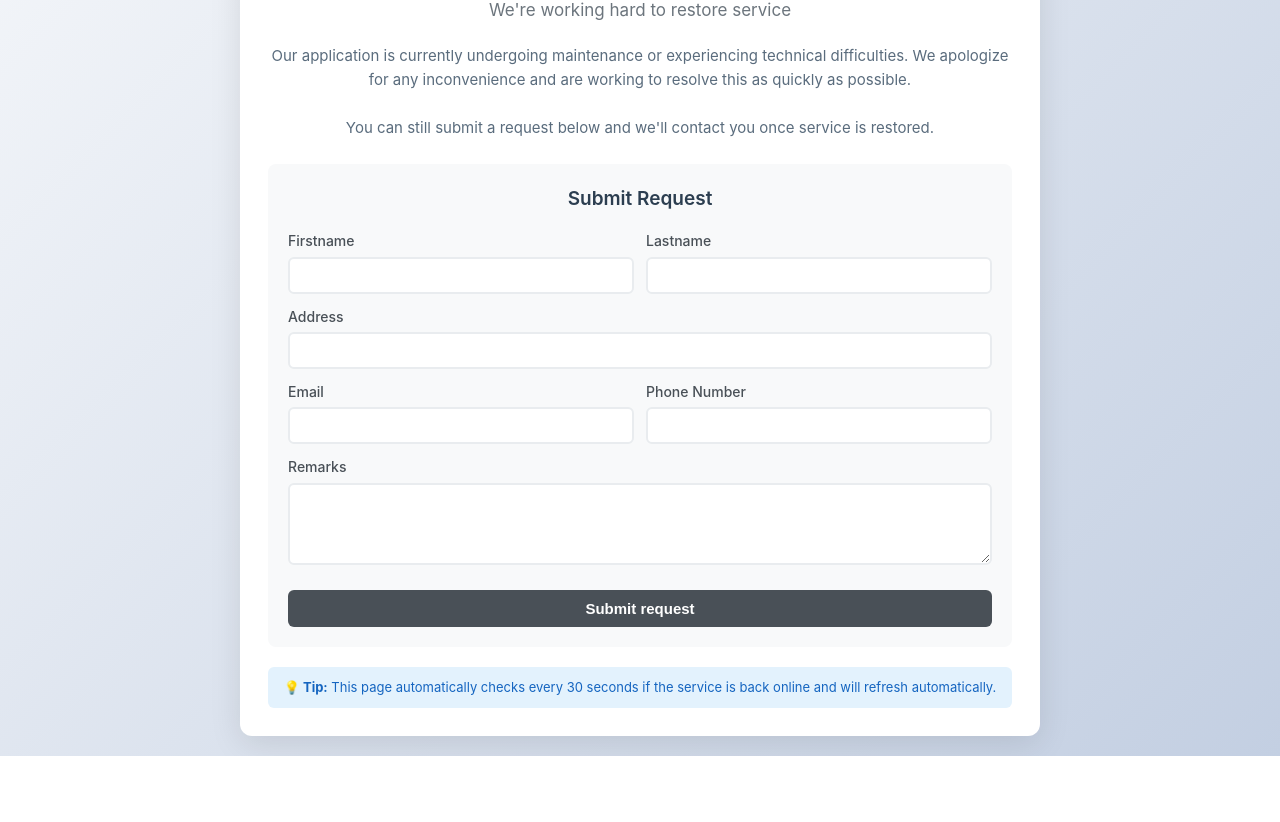
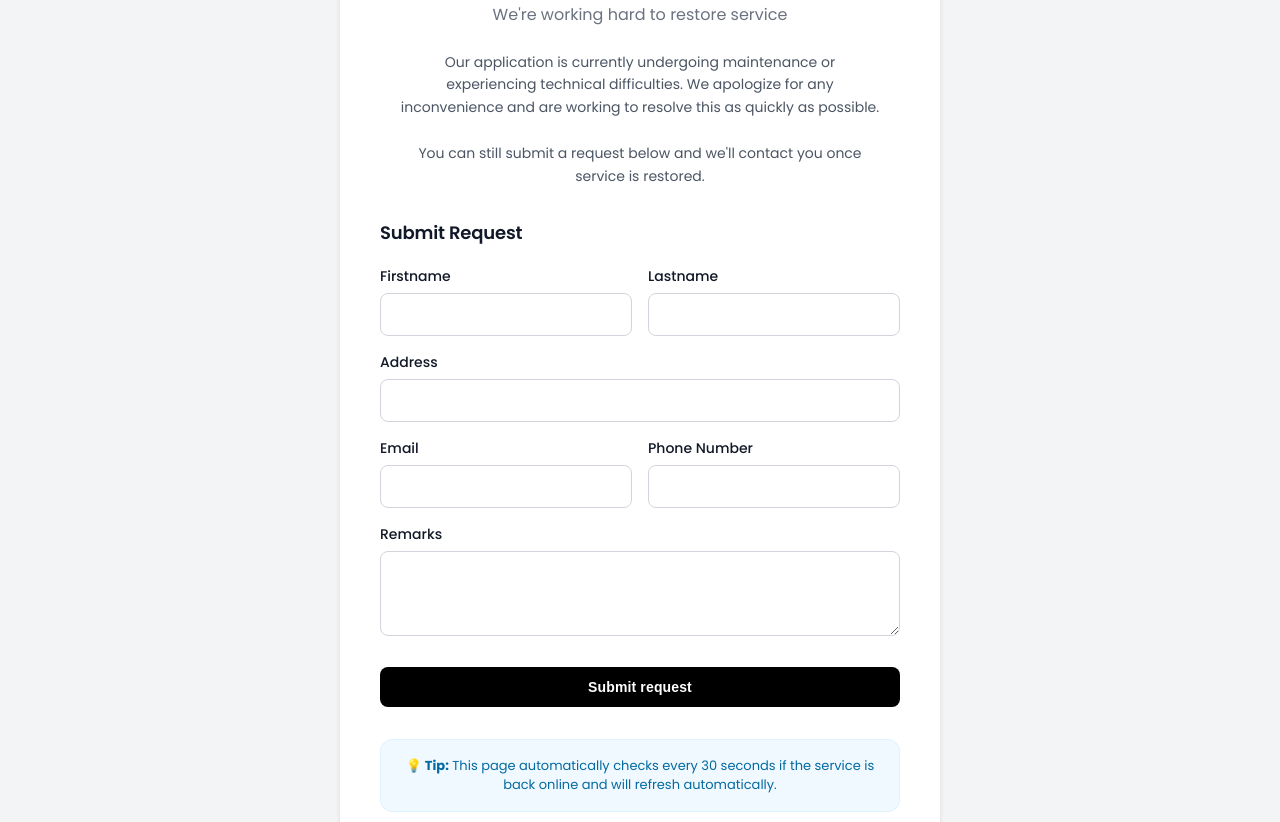
Before and after one commit to HomeZeroTech/Widget, a website: page Acceptance/offline.html in a window 1280 px wide. Shown: the part 185-1007 px from the top of the page. Before the commit the page ends 941 px from the top, so only its background shows below. Drawn offline with nearby package versions, Linux system fonts and the light colour scheme.

Commit message:
update styling

```diff
--- a/Acceptance/offline.html
+++ b/Acceptance/offline.html
@@ -4,6 +4,9 @@
         <meta charset="utf-8" />
         <title>Service Temporarily Unavailable</title>
         <meta name="viewport" content="width=device-width, initial-scale=1" />
+        <link rel="preconnect" href="https://fonts.googleapis.com">
+        <link rel="preconnect" href="https://fonts.gstatic.com" crossorigin>
+        <link href="https://fonts.googleapis.com/css2?family=Poppins:wght@300;400;500;600;700&display=swap" rel="stylesheet">
         <!-- Google tag (gtag.js) -->
         <script
             async
@@ -19,182 +22,208 @@
         </script>
         <style type="text/css">
             :root {
-                --primary-color: #495057;
+                --primary-color: #000000;
+                --background-color: #f3f4f6;
+                --card-background: #ffffff;
+                --text-primary: #111827;
+                --text-secondary: #4b5563;
+                --text-muted: #6b7280;
+                --border-color: #e5e7eb;
+                --input-background: #ffffff;
+                --input-border: #d1d5db;
+                --focus-ring: rgba(0, 0, 0, 0.1);
             }
             * {
                 box-sizing: border-box;
             }
             body {
                 margin: 0;
-                padding: 20px;
-                background: linear-gradient(135deg, #f5f7fa 0%, #c3cfe2 100%);
-                font-family: -apple-system, BlinkMacSystemFont, "Segoe UI",
-                    Roboto, sans-serif;
-                line-height: 1.6;
-                color: #333;
+                padding: 16px;
+                background-color: var(--background-color);
+                font-family: 'Poppins', sans-serif;
+                line-height: 1.5;
+                color: var(--text-primary);
                 min-height: 100vh;
                 display: flex;
                 align-items: center;
                 justify-content: center;
+                -webkit-font-smoothing: antialiased;
+                -moz-osx-font-smoothing: grayscale;
             }
             .container {
-                background: white;
+                background: var(--card-background);
                 border-radius: 12px;
-                box-shadow: 0 8px 32px rgba(0, 0, 0, 0.1);
-                max-width: 800px;
+                box-shadow: 0 4px 6px -1px rgba(0, 0, 0, 0.1), 0 2px 4px -1px rgba(0, 0, 0, 0.06);
+                max-width: 600px;
                 width: 100%;
-                padding: 28px;
+                padding: 40px;
                 text-align: center;
             }
             .icon {
                 width: 64px;
                 height: 64px;
-                margin: 0 auto 16px;
-                background: #f8f9fa;
+                margin: 0 auto 24px;
+                background: #f3f4f6;
                 border-radius: 50%;
                 display: flex;
                 align-items: center;
                 justify-content: center;
-                font-size: 28px;
-                color: #6c757d;
+                font-size: 32px;
+                color: var(--text-muted);
             }
             h1 {
-                font-size: 26px;
-                font-weight: 600;
-                color: #2c3e50;
-                margin: 0 0 12px 0;
+                font-size: 24px;
+                font-weight: 700;
+                color: var(--text-primary);
+                margin: 0 0 8px 0;
+                letter-spacing: -0.025em;
             }
             .subtitle {
-                font-size: 17px;
-                color: #6c757d;
-                margin: 0 0 20px 0;
+                font-size: 16px;
+                color: var(--text-muted);
+                margin: 0 0 24px 0;
                 font-weight: 400;
             }
             .description {
-                font-size: 15px;
-                color: #5a6c7d;
+                font-size: 14px;
+                color: var(--text-secondary);
                 margin: 0 0 24px 0;
                 line-height: 1.6;
+                max-width: 480px;
+                margin-left: auto;
+                margin-right: auto;
             }
             .form-container {
-                background: #f8f9fa;
-                border-radius: 8px;
-                padding: 20px;
-                margin: 20px 0;
+                background: transparent;
+                padding: 0;
+                margin: 32px 0 0;
                 text-align: left;
             }
             .form-title {
-                font-size: 19px;
+                font-size: 18px;
                 font-weight: 600;
-                color: #2c3e50;
-                margin: 0 0 16px 0;
-                text-align: center;
+                color: var(--text-primary);
+                margin: 0 0 20px 0;
+                text-align: left;
+                letter-spacing: -0.01em;
             }
             .form-group {
-                margin-bottom: 12px;
+                margin-bottom: 16px;
             }
             label {
                 display: block;
                 font-weight: 500;
-                color: #495057;
-                margin-bottom: 4px;
+                color: var(--text-primary);
+                margin-bottom: 6px;
                 font-size: 14px;
             }
             input[type="text"],
             input[type="email"],
             input[type="tel"] {
                 width: 100%;
-                padding: 8px 12px;
-                border: 2px solid #e9ecef;
-                border-radius: 6px;
-                font-size: 15px;
-                transition: border-color 0.2s, box-shadow 0.2s;
-                background: white;
+                padding: 10px 14px;
+                border: 1px solid var(--input-border);
+                border-radius: 8px;
+                font-size: 14px;
+                transition: all 0.2s ease;
+                background: var(--input-background);
+                color: var(--text-primary);
+                font-family: inherit;
             }
             input[type="text"]:focus,
             input[type="email"]:focus,
             input[type="tel"]:focus {
                 outline: none;
                 border-color: var(--primary-color);
-                box-shadow: 0 0 0 2px rgba(108, 117, 125, 0.08);
+                box-shadow: 0 0 0 4px var(--focus-ring);
+            }
+            input::placeholder {
+                color: #9ca3af;
             }
             textarea {
                 width: 100%;
-                padding: 12px 16px;
-                border: 2px solid #e9ecef;
-                border-radius: 6px;
-                font-size: 16px;
+                padding: 10px 14px;
+                border: 1px solid var(--input-border);
+                border-radius: 8px;
+                font-size: 14px;
                 resize: vertical;
-                transition: border-color 0.2s, box-shadow 0.2s;
-                background: white;
+                transition: all 0.2s ease;
+                background: var(--input-background);
+                color: var(--text-primary);
+                font-family: inherit;
             }
             textarea:focus {
                 outline: none;
                 border-color: var(--primary-color);
-                box-shadow: 0 0 0 2px rgba(108, 117, 125, 0.08);
+                box-shadow: 0 0 0 4px var(--focus-ring);
             }
             .submit-btn {
                 width: 100%;
                 background: var(--primary-color);
                 color: white;
                 border: none;
-                padding: 10px 18px;
-                border-radius: 6px;
-                font-size: 15px;
+                padding: 12px 20px;
+                border-radius: 8px;
+                font-size: 14px;
                 font-weight: 600;
                 cursor: pointer;
-                transition: background-color 0.2s, transform 0.1s;
-                margin-top: 6px;
+                transition: all 0.2s ease;
+                margin-top: 8px;
+                letter-spacing: 0.01em;
             }
             .submit-btn:hover {
                 opacity: 0.9;
                 transform: translateY(-1px);
+                box-shadow: 0 4px 6px -1px rgba(0, 0, 0, 0.1), 0 2px 4px -1px rgba(0, 0, 0, 0.06);
             }
             .submit-btn:active {
                 transform: translateY(0);
+                box-shadow: none;
             }
             .success-message {
                 display: none;
-                background: #d4edda;
-                border: 1px solid #c3e6cb;
-                color: #155724;
-                padding: 8px 12px;
-                border-radius: 6px;
-                margin-top: 10px;
+                background: #ecfdf5;
+                border: 1px solid #d1fae5;
+                color: #047857;
+                padding: 12px 16px;
+                border-radius: 8px;
+                margin-top: 16px;
                 text-align: center;
                 font-weight: 500;
+                font-size: 14px;
             }
             .refresh-info {
-                margin-top: 18px;
-                padding: 10px;
-                background: #e3f2fd;
-                border-radius: 6px;
+                margin-top: 32px;
+                padding: 16px;
+                background: #f0f9ff;
+                border: 1px solid #e0f2fe;
+                border-radius: 12px;
                 font-size: 13px;
-                color: #1565c0;
+                color: #0369a1;
+                line-height: 1.5;
             }
             .form-row {
                 display: flex;
-                gap: 12px;
+                gap: 16px;
             }
             .form-row .form-group {
                 flex: 1;
-                margin-bottom: 12px;
+                margin-bottom: 16px;
             }
             @media (max-width: 600px) {
                 body {
-                    padding: 10px;
+                    padding: 0;
+                    background: white;
                 }
                 .container {
-                    padding: 14px;
+                    box-shadow: none;
+                    padding: 24px;
                 }
                 .form-container {
-                    padding: 12px;
+                    margin-top: 24px;
                 }
                 h1 {
-                    font-size: 22px;
-                }
-                .subtitle {
-                    font-size: 15px;
+                    font-size: 20px;
                 }
                 .form-row {
                     flex-direction: column;
```
